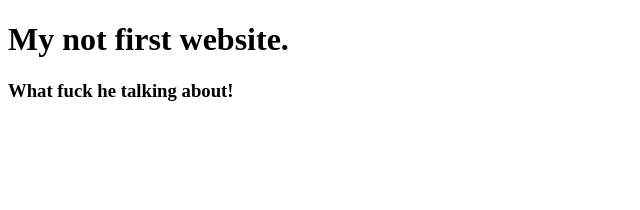
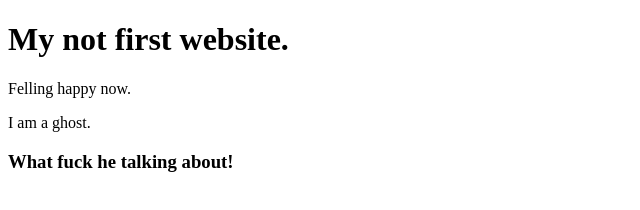
Before and after one commit to roni6991/My-First-wesite, a plain HTML site: page index.html in a window 1280 px wide. Shown: the whole page, without its empty margins (0-640 px from the left). Drawn offline with Linux system fonts and the light colour scheme.

Commit message:
ghost added

```diff
--- a/index.html
+++ b/index.html
@@ -7,6 +7,9 @@
 </head>
 <body>
     <h1>My not first website.</h1>
+    <p>Felling happy now.</p>
+    <p>I am a ghost.
+    </p>
     <h3>What fuck he talking about!</h3>
 </body>
 </html>
```
